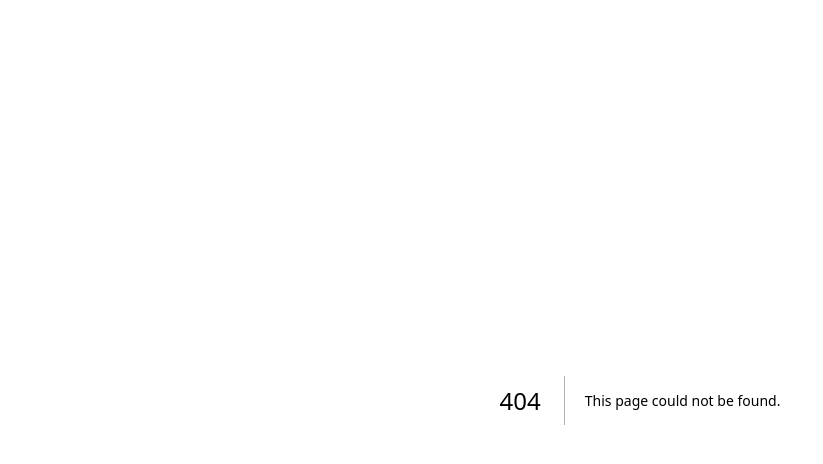
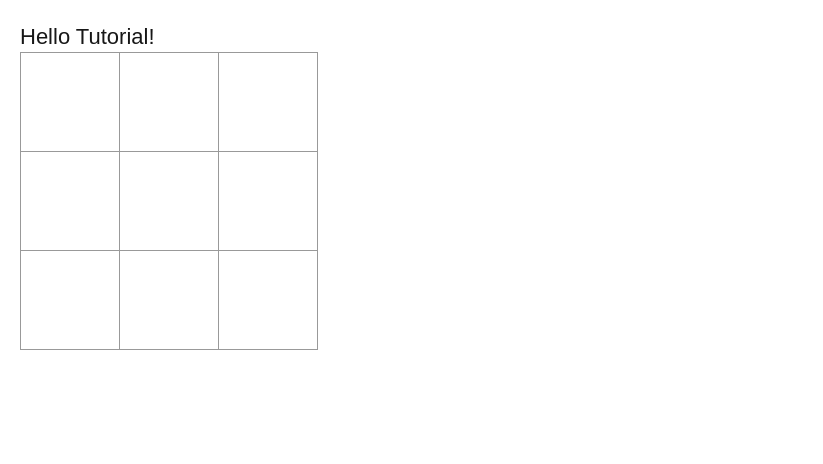
Before and after one commit to edmitton/next-js-demo-app, a Next.js app: page /tutorial in a window 1280 px wide. Before the commit this address had no page. Shown: the top 464 px of the page, without its empty margins (0-823 px from the left). Built offline with nearby package versions, Linux system fonts and the light colour scheme.

Commit message:
create tutorial tic tac toe

```diff
--- /dev/null
+++ b/app/tutorial/page.tsx
@@ -0,0 +1,59 @@
+'use client';
+
+import './style.css';
+import { useState } from "react";
+
+function Square({ value, onSquareClick }: {
+  value: string | null;
+  onSquareClick: () => void;
+}) {
+  // const [value, setValue] = useState<string | null>(null);
+
+  // function handleClick() {
+  //   const nextSquares = squares.slice();
+  //   nextSquares[0] = 'X';
+  // }
+
+  return(
+    <button
+      className='square'
+      onClick={onSquareClick}
+    >
+      { value }
+    </button>
+  );
+}
+
+export default function Board() {
+  const [squares, setSquares] = useState(Array(9).fill(null));
+
+  function handleClick(i: number ) {
+    const nextSquares = squares.slice();
+    nextSquares[i] = "X";
+    setSquares(nextSquares);
+  }
+
+  return (
+    <>
+      <div>
+        <h1>Hello Tutorial!</h1>
+      </div>
+
+      <div className="board-row">
+        <Square value={squares[0]} onSquareClick={() => handleClick(0)} />
+        <Square value={squares[1]} onSquareClick={() => handleClick(1)} />
+        <Square value={squares[2]} onSquareClick={() => handleClick(2)} />
+      </div>
+      <div className="board-row">
+        <Square value={squares[3]} onSquareClick={() => handleClick(3)} />
+        <Square value={squares[4]} onSquareClick={() => handleClick(4)} />
+        <Square value={squares[5]} onSquareClick={() => handleClick(5)} />
+      </div>
+      <div className="board-row">
+        <Square value={squares[6]} onSquareClick={() => handleClick(6)} />
+        <Square value={squares[7]} onSquareClick={() => handleClick(7)} />
+        <Square value={squares[8]} onSquareClick={() => handleClick(8)} />
+      </div>
+    </>
+  );
+}
--- /dev/null
+++ b/app/tutorial/style.css
@@ -0,0 +1,20 @@
+.square {
+  /* background: #fff; */
+  border: 1px solid #999;
+  float: left;
+  font-size: 30px;
+  font-weight: bold;
+  line-height: 100px;
+  height: 100px;
+  margin-right: -1px;
+  margin-top: -1px;
+  padding: 0;
+  text-align: center;
+  width: 100px;
+}
+
+.board-row:after {
+  clear: both;
+  content: '';
+  display: table;
+}
```
